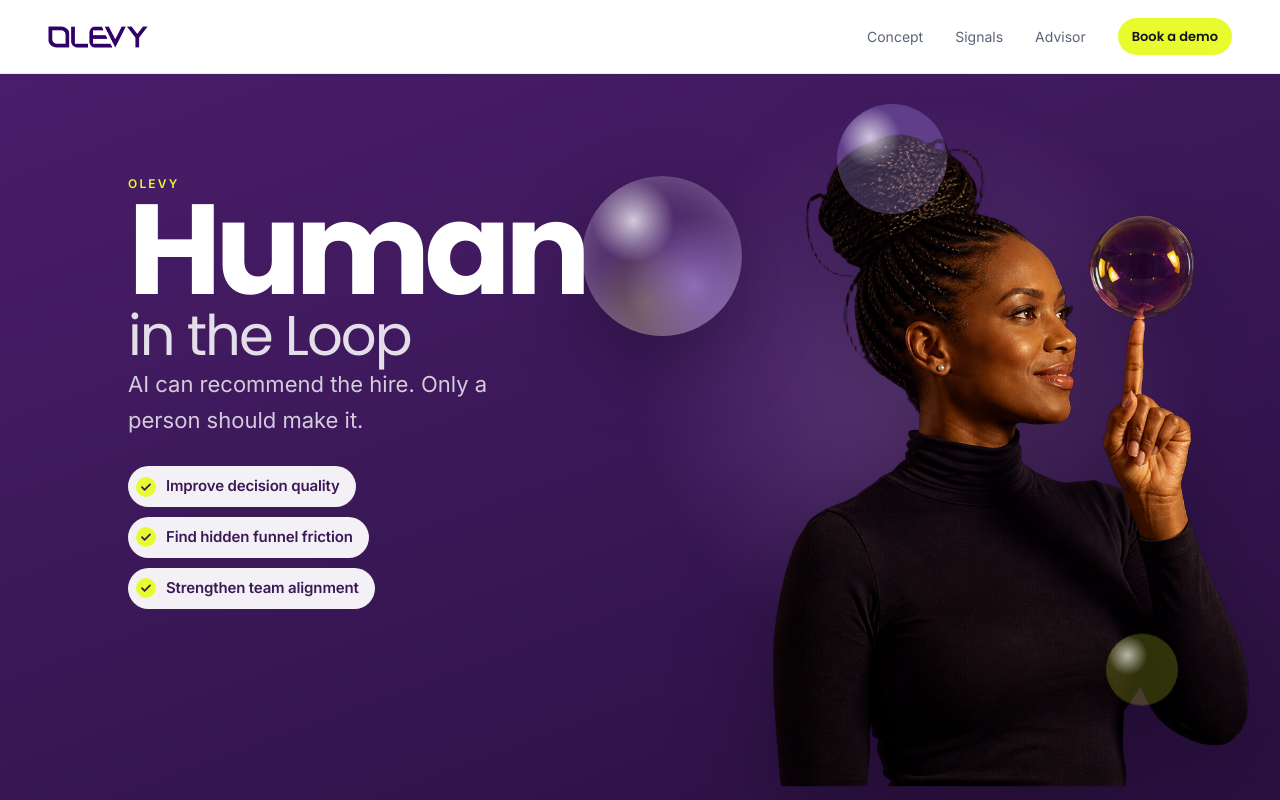
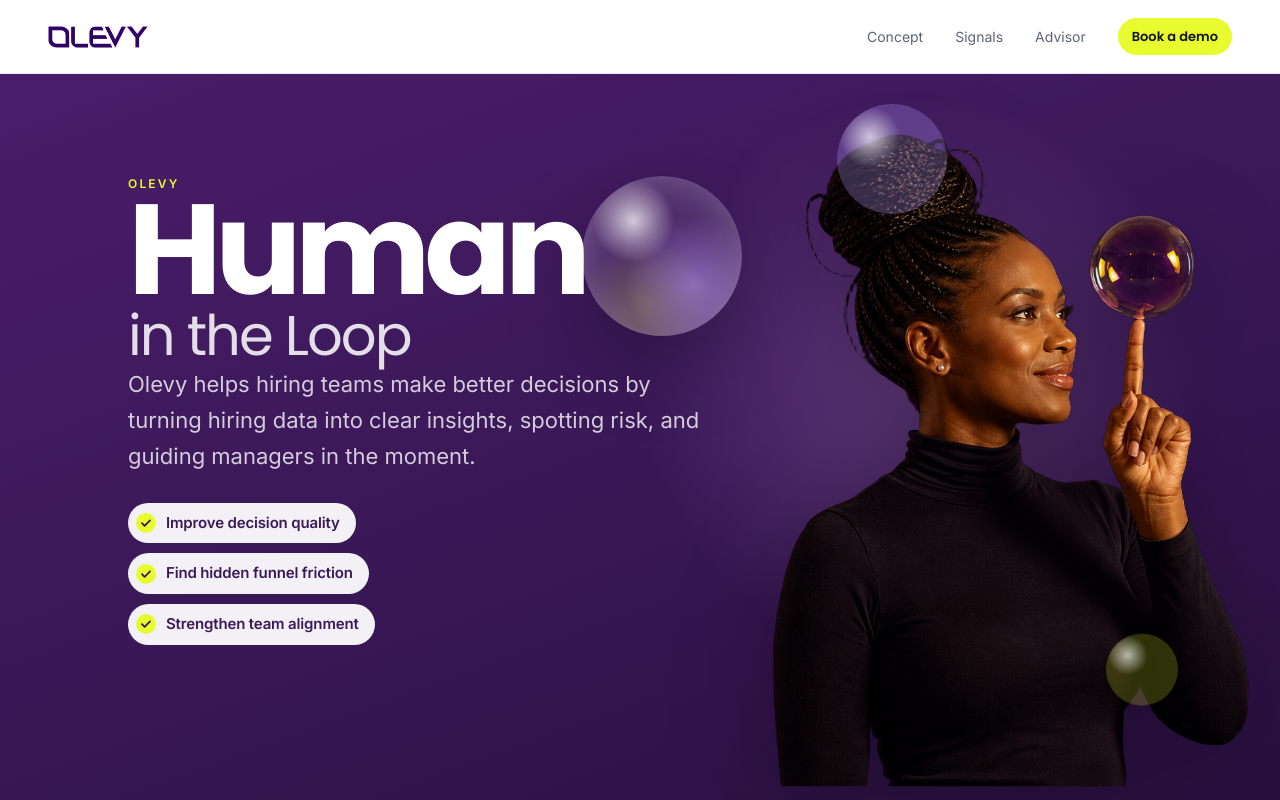
Before and after one commit to smance00/Test---smance00, a Next.js app: page / in a window 1280 px wide. Shown: the top 800 px of the page. Built offline with nearby package versions, Linux system fonts and the light colour scheme.

Commit message:
Update the homepage lede to the hiring-insights line.
Replace the short Human in the Loop sentence with the longer product description and give it enough width to read.

Co-authored-by: Sakyra M <smance00@users.noreply.github.com>

```diff
--- a/app/loop.css
+++ b/app/loop.css
@@ -259,7 +259,7 @@ html:has(.olv) body {
   color: rgba(255, 255, 255, 0.86);
 }
 .olv-lede {
-  max-width: 28ch;
+  max-width: 42ch;
   margin-top: 28px;
   font-size: clamp(18px, 2vw, 22px);
   color: rgba(255, 255, 255, 0.78);
--- a/app/page.tsx
+++ b/app/page.tsx
@@ -43,7 +43,7 @@ export default function HomePage() {
               <i>in the Loop</i>
             </h1>
             <p className="olv-lede reveal">
-              AI can recommend the hire. Only a person should make it.
+              Olevy helps hiring teams make better decisions by turning hiring data into clear insights, spotting risk, and guiding managers in the moment.
             </p>
             <ul className="olv-points reveal">
               <li>
```
